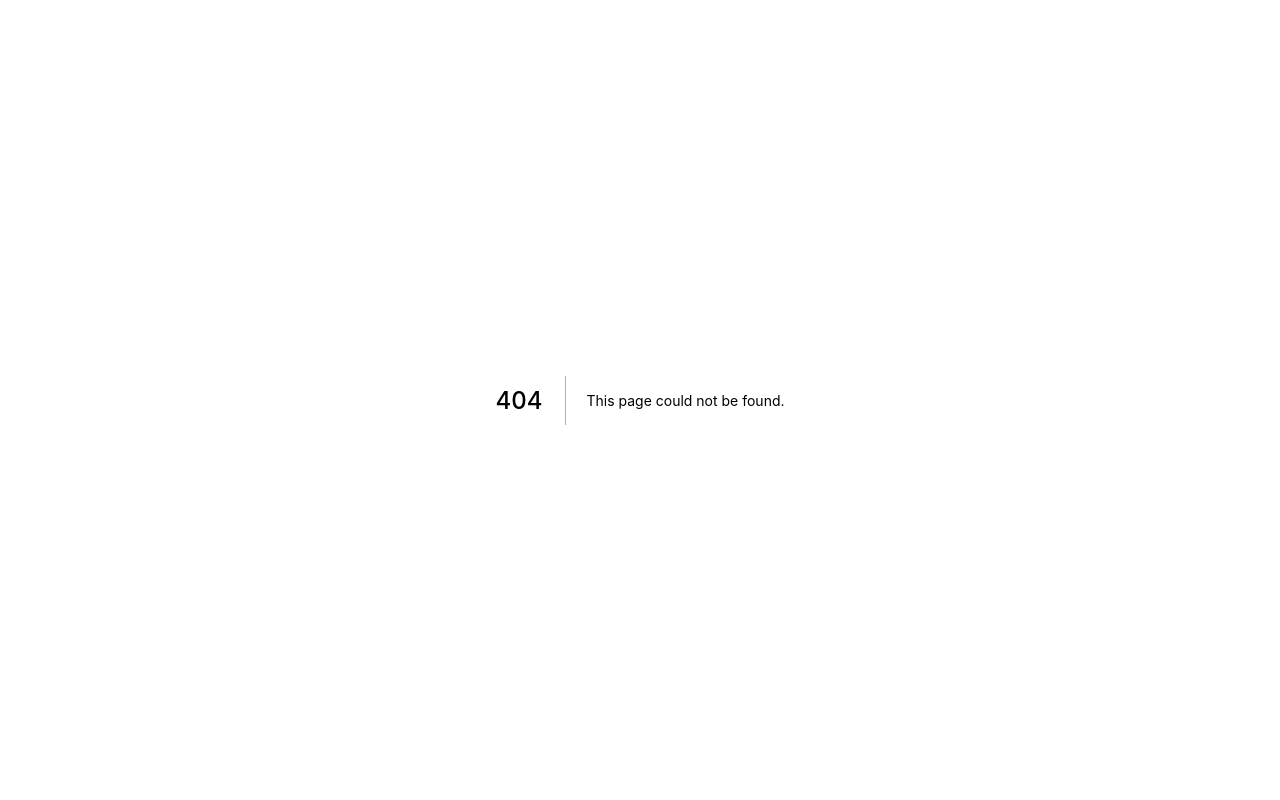
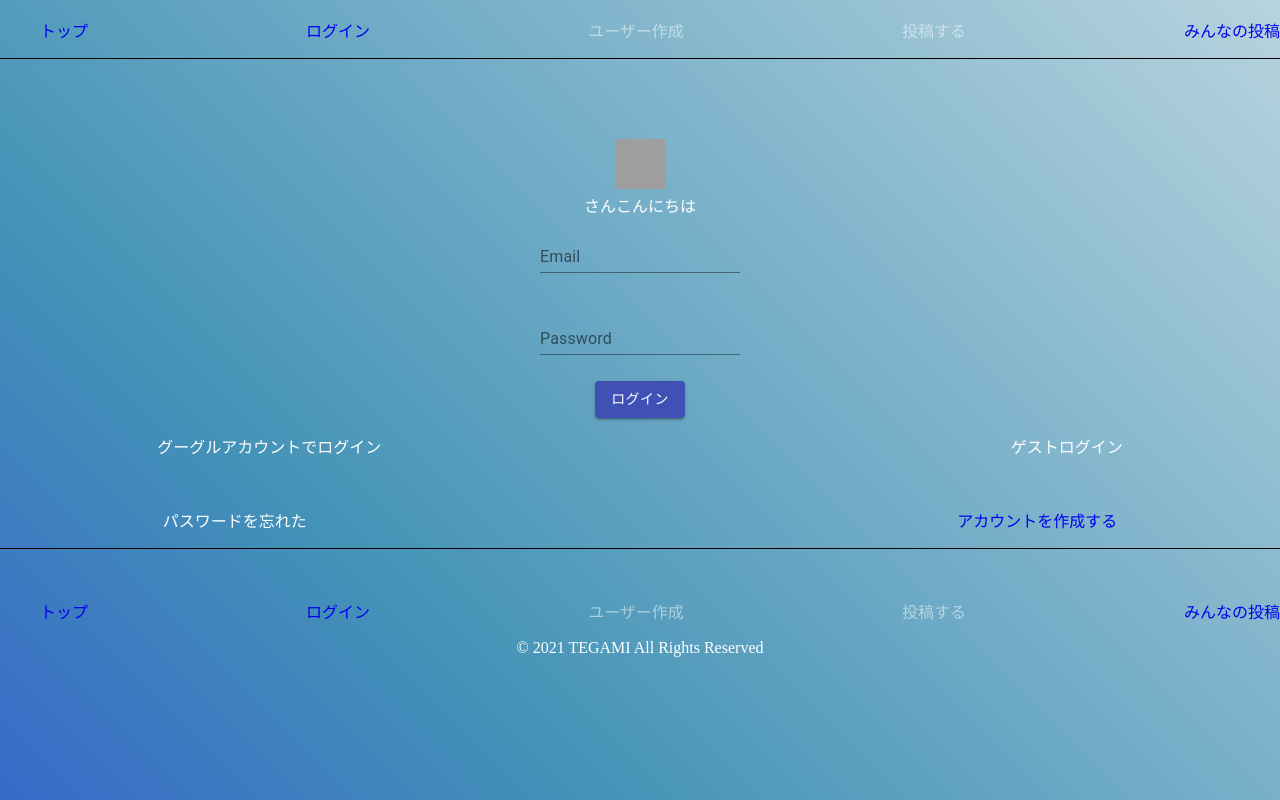
Before and after one commit to ryo0705s/tegami_app, a Next.js app: page /auth/login in a window 1280 px wide. Before the commit this address had no page. Built offline with nearby package versions, Linux system fonts and the light colour scheme; no server answers; grey boxes are pictures that could not be loaded.

Commit message:
docs: authディレクトリを作成しログイン関係のファイルを移動_#15

```diff
--- a/components/layout.tsx
+++ b/components/layout.tsx
@@ -45,7 +45,7 @@ const Layout = ({ children }: Props) => {
       uid: "",
     });
     setGuestLogined(!guestLogined);
-    router.push("/login");
+    router.push("/auth/login");
   };
 
   const authLogin = () => {
@@ -234,7 +234,7 @@ const Layout = ({ children }: Props) => {
               <Link href="/">トップ</Link>
             </li>
             <li>
-              <Link href="/login">ログイン</Link>
+              <Link href="/auth/login">ログイン</Link>
             </li>
             <li>ユーザー作成</li>
             <li>投稿する</li>
--- a/pages/login.tsx
+++ b/pages/auth/login.tsx
@@ -1,10 +1,10 @@
 import { Button, TextField } from "@material-ui/core";
 import Link from "next/link";
 import React, { useState, useContext, useEffect } from "react";
-import Layout from "../components/layout";
-import styles from "../components/login.module.scss";
+import Layout from "../../components/layout";
+import styles from "../../components/login.module.scss";
 import firebase from "firebase/app";
-import { auth, provider, db } from "../firebase";
+import { auth, provider, db } from "../../firebase";
 // import {
 //   getAuth,
 //   setPersistence,
@@ -12,7 +12,7 @@ import { auth, provider, db } from "../firebase";
 //   browserSessionPersistence,
 // } from "firebase/auth";
 import { useRouter } from "next/router";
-import { AppContext } from "../components/PageStates";
+import { AppContext } from "../../components/PageStates";
 import { makeStyles } from "@material-ui/core/styles";
 import axios from "axios";
 
@@ -318,7 +318,7 @@ const login = () => {
           )}
           <br />
           <p>
-            <Link href="/loginUser">アカウントを作成する</Link>
+            <Link href="/auth/loginUser">アカウントを作成する</Link>
           </p>
         </div>
       </div>
```
Also changed, not shown: pages/auth/loginUser.tsx (renamed from pages/loginUser.tsx, +4 -4 lines).
